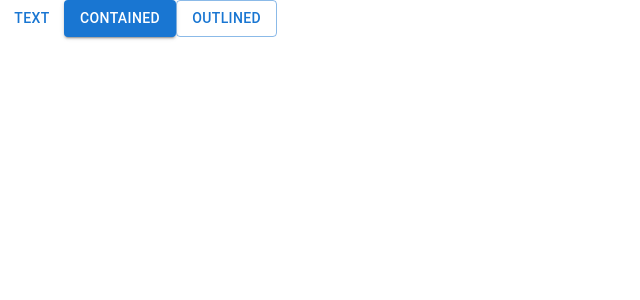
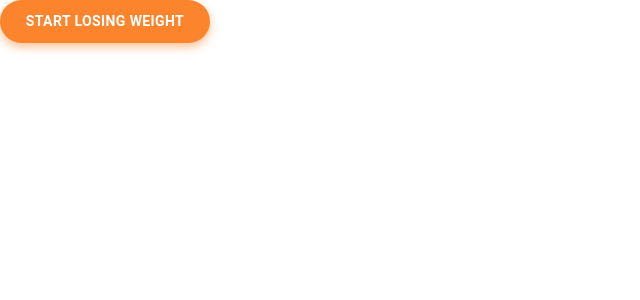
Before and after one commit to YuriyVytyag/ProjectReact, a React (Create React App) app: page / in a window 1280 px wide. Shown: the top 300 px of the page, without its empty margins (0-640 px from the left). Built offline with nearby package versions, Linux system fonts and the light colour scheme.

Commit message:
fonts added

```diff
--- a/src/components/App.jsx
+++ b/src/components/App.jsx
@@ -1,9 +1,9 @@
-import Modal from './Modal/Modal';
+import BasicModal from './Modal/Modal';
 
 const App = () => {
   return (
     <div>
-      <Modal />
+      <BasicModal />
     </div>
   );
 };
--- a/src/components/Modal/Modal.jsx
+++ b/src/components/Modal/Modal.jsx
@@ -1,13 +1,69 @@
-import { Button } from '@mui/material';
+// import { Box, Button, Fab } from '@mui/material';
+// import { Add as AddIcon } from '@mui/icons-material';
 
-const Modal = () => {
+// const Modal = () => {
+//   return (
+//     <Box bgcolor="#FC842D">
+//       <Button variant="text">Text</Button>
+//       <Button variant="contained">Contained</Button>
+//       <Button variant="outlined">Outlined</Button>
+//       <Fab aria-label="add">
+//         <AddIcon />
+//       </Fab>
+//     </Box>
+//   );
+// };
+
+// export default Modal;
+
+import * as React from 'react';
+import { Box, Modal, Typography, Button } from '@mui/material';
+import { Close as CloseIcon } from '@mui/icons-material';
+import {
+  StyledButton,
+  CloseButton,
+  StyledTitle,
+  StyledHeader,
+  Wrapper,
+} from './Modal.styled';
+
+const style = {
+  p: 4,
+};
+
+export default function BasicModal() {
+  const [open, setOpen] = React.useState(false);
+  const handleOpen = () => setOpen(true);
+  const handleClose = () => setOpen(false);
+
   return (
     <div>
-      <Button variant="text">Text</Button>
-      <Button variant="contained">Contained</Button>
-      <Button variant="outlined">Outlined</Button>
+      <StyledButton onClick={handleOpen}>Start losing weight</StyledButton>
+      <Modal
+        open={open}
+        onClose={handleClose}
+        aria-labelledby="modal-modal-title"
+        aria-describedby="modal-modal-description"
+      >
+        <Wrapper sx={style}>
+          <CloseButton onClick={handleClose}>
+            <CloseIcon sx={{ fill: 'black' }} />
+          </CloseButton>
+          <StyledHeader id="modal-modal-title">
+            Your recommended daily calorie intake is
+          </StyledHeader>
+          <StyledTitle id="modal-modal-description" sx={{ mt: 2 }}>
+            Foods you should not eat
+          </StyledTitle>
+          <ol>
+            <li>Flour products</li>
+            <li>Milk</li>
+            <li>Red meat</li>
+            <li>Smoked meats</li>
+          </ol>
+          <StyledButton>Start losing weight</StyledButton>
+        </Wrapper>
+      </Modal>
     </div>
   );
-};
-
-export default Modal;
+}
--- /dev/null
+++ b/src/components/Modal/Modal.styled.jsx
@@ -0,0 +1,62 @@
+import styled from '@emotion/styled';
+import { Box, Modal, Typography, Button } from '@mui/material';
+
+export const Wrapper = styled(Box)`
+  display: flex;
+  flex-direction: column;
+  align-items: center;
+  justify-content: center;
+  position: absolute;
+  top: 50%;
+  left: 50%;
+  width: 670px;
+  height: 400px;
+  margin-top: 10px;
+  margin-bottom: 10px;
+
+  transform: translate(-50%, -50%);
+  background-color: #ffffff;
+  box-shadow: 0px 22px 40px rgba(0, 0, 0, 0.1);
+`;
+
+export const StyledButton = styled(Button)`
+  display: block;
+  padding: 0;
+  width: 210px;
+  height: 43px;
+  font-weight: 700;
+  font-size: 14px;
+  line-height: 1.2;
+  background-color: #fc842d;
+  color: white;
+  box-shadow: 0px 4px 10px rgba(252, 132, 45, 0.5);
+  border-radius: 30px;
+  :hover {
+    background-color: white;
+    color: #fc842d;
+  }
+`;
+export const CloseButton = styled(Button)`
+  display: block;
+  padding: 0;
+  position: absolute;
+  top: 20px;
+  right: 20px;
+  min-width: 24px;
+  :hover {
+  }
+`;
+export const StyledTitle = styled(Typography)`
+  display: block;
+  padding: 0;
+  padding-top: 12px;
+  padding-bottom: 20px;
+  border-top: 1px solid #e0e0e0;
+`;
+export const StyledHeader = styled.h2`
+  display: flex;
+  justify-content: center;
+  text-align: center;
+  padding: 0;
+  width: 305px;
+`;
--- a/src/index.css
+++ b/src/index.css
@@ -1,10 +1,16 @@
 @import-normalize; /* bring in normalize.css styles */
+@font-face {
+  font-family: Verdana, sans-serif;
+  src: local('Verdana'), url(./fonts/verdana.ttf) format('truetype');
+}
+@font-face {
+  font-family: Verdana-Bold, sans-serif;
+  src: local('Verdana-Bold'), url(./fonts/verdana-bold.ttf) format('truetype');
+}
 
 body {
   margin: 0;
-  font-family: -apple-system, BlinkMacSystemFont, 'Segoe UI', 'Roboto', 'Oxygen',
-    'Ubuntu', 'Cantarell', 'Fira Sans', 'Droid Sans', 'Helvetica Neue',
-    sans-serif;
+  font-family: 'Verdana', sans-serif;
   -webkit-font-smoothing: antialiased;
   -moz-osx-font-smoothing: grayscale;
 }
--- a/src/index.js
+++ b/src/index.js
@@ -2,6 +2,7 @@ import React from 'react';
 import ReactDOM from 'react-dom/client';
 import App from 'components/App';
 import './index.css';
+import './fonts/verdana.ttf';
 
 ReactDOM.createRoot(document.getElementById('root')).render(
   <React.StrictMode>
```
Also changed, not shown: src/components/Modal/Theme.js (added, +16 -0 lines), src/fonts/verdana-bold.ttf (added), src/fonts/verdana.ttf (added).
